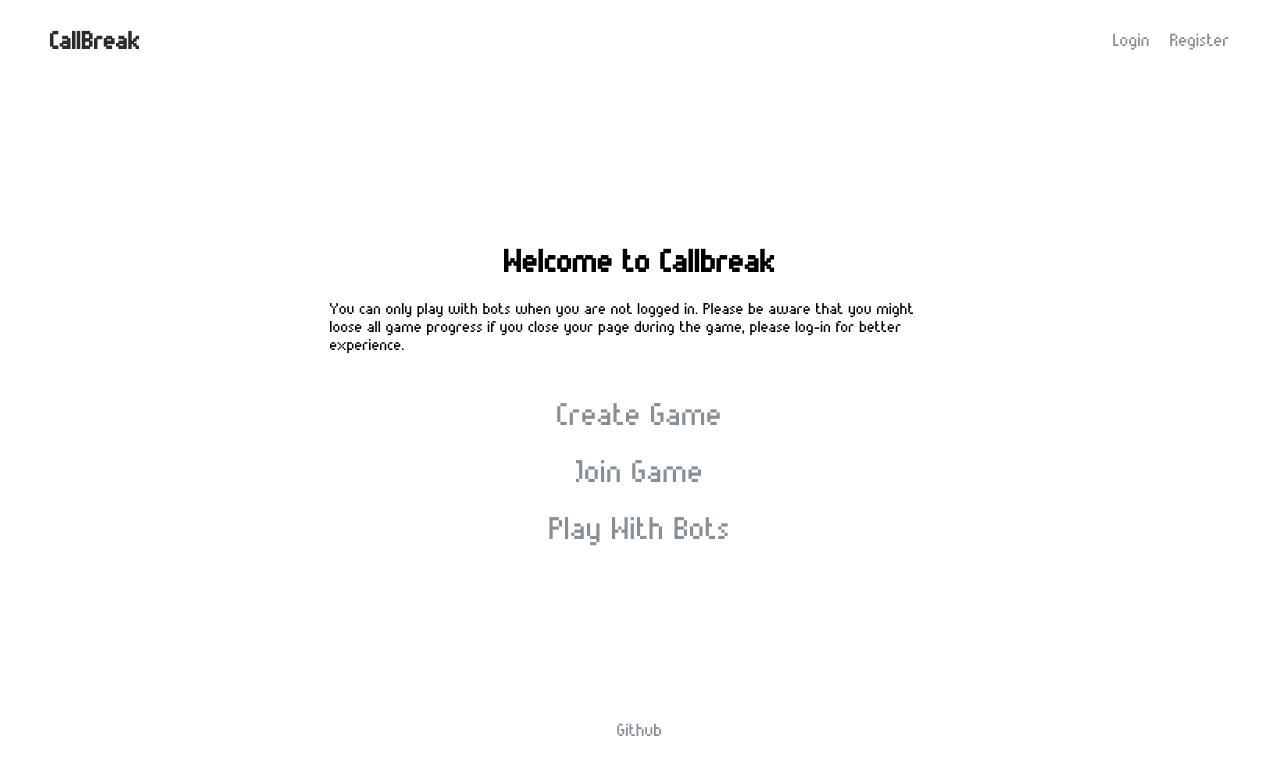
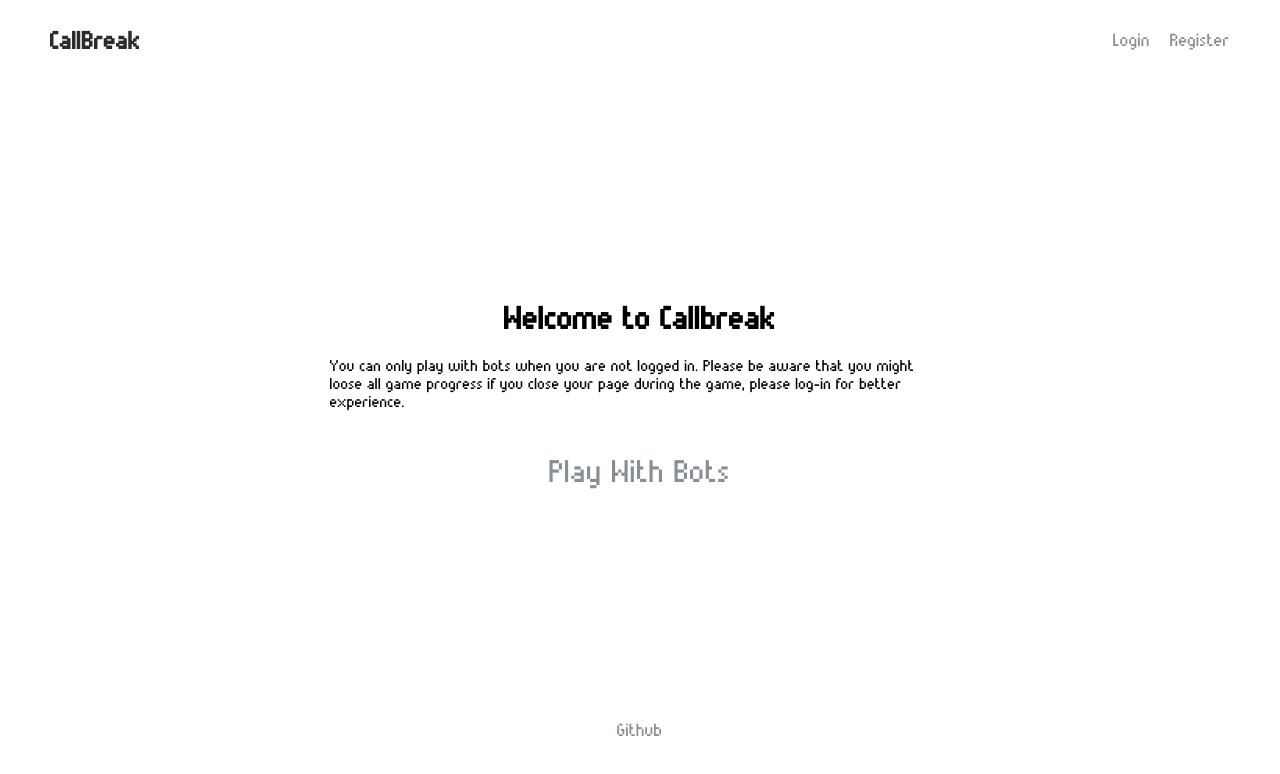
Before and after one commit to sudbasnet/Callbreak-Frontend-Vue, a Vue app: page / in a window 1280 px wide. Shown: the top 774 px of the page. Built offline with nearby package versions, Linux system fonts and the light colour scheme; what vue-resource would draw is missing.

Commit message:
show Play With Bots option only, when not logged in

```diff
--- a/src/components/main/Home.vue
+++ b/src/components/main/Home.vue
@@ -1,6 +1,6 @@
 <template>
   <div id="main">
-    <div v-if="gameStatus === 'inactive'" id="welcome">
+    <div v-if="gameStatus === 'inactive'" id="welcome" class="center-child-component">
       <h1>Welcome to Callbreak</h1>
 
       <p v-if="! isLoggedIn">
@@ -16,10 +16,10 @@
       </p>
 
       <ul>
-        <li>
+        <li v-if="isLoggedIn">
           <button class="nav-link" @click="onCreateGame()">Create Game</button>
         </li>
-        <li>
+        <li v-if="isLoggedIn">
           <button class="nav-link" @click="onJoinGame()">Join Game</button>
         </li>
         <li>
```
